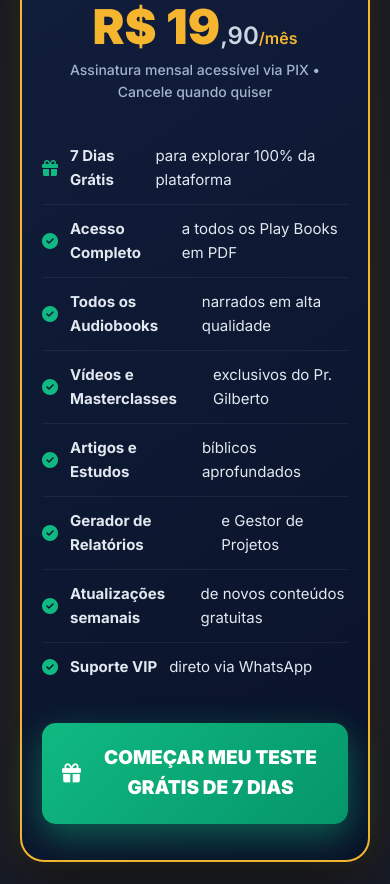
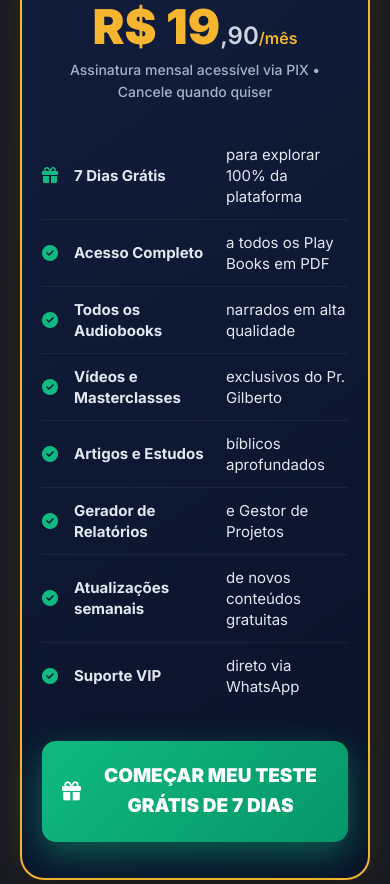
Before and after one commit to edukadoshmda-ops/App-Pr-Glberto, a website: page venda.html in a window 390 px wide. Shown: the part 8095-8979 px from the top of the page. Drawn offline with Linux system fonts and the light colour scheme.

Commit message:
fix: align benefits list text on mobile

```diff
--- a/venda.html
+++ b/venda.html
@@ -604,10 +604,12 @@
             padding: 12px 0;
             color: #e2e8f0;
             font-size: 15px;
-            display: flex;
+            display: grid;
+            grid-template-columns: 20px 140px 1fr;
             align-items: center;
             gap: 12px;
             border-bottom: 1px solid rgba(255, 255, 255, 0.06);
+            line-height: 1.4;
         }
 
         .benefits-list li:last-child {
```
